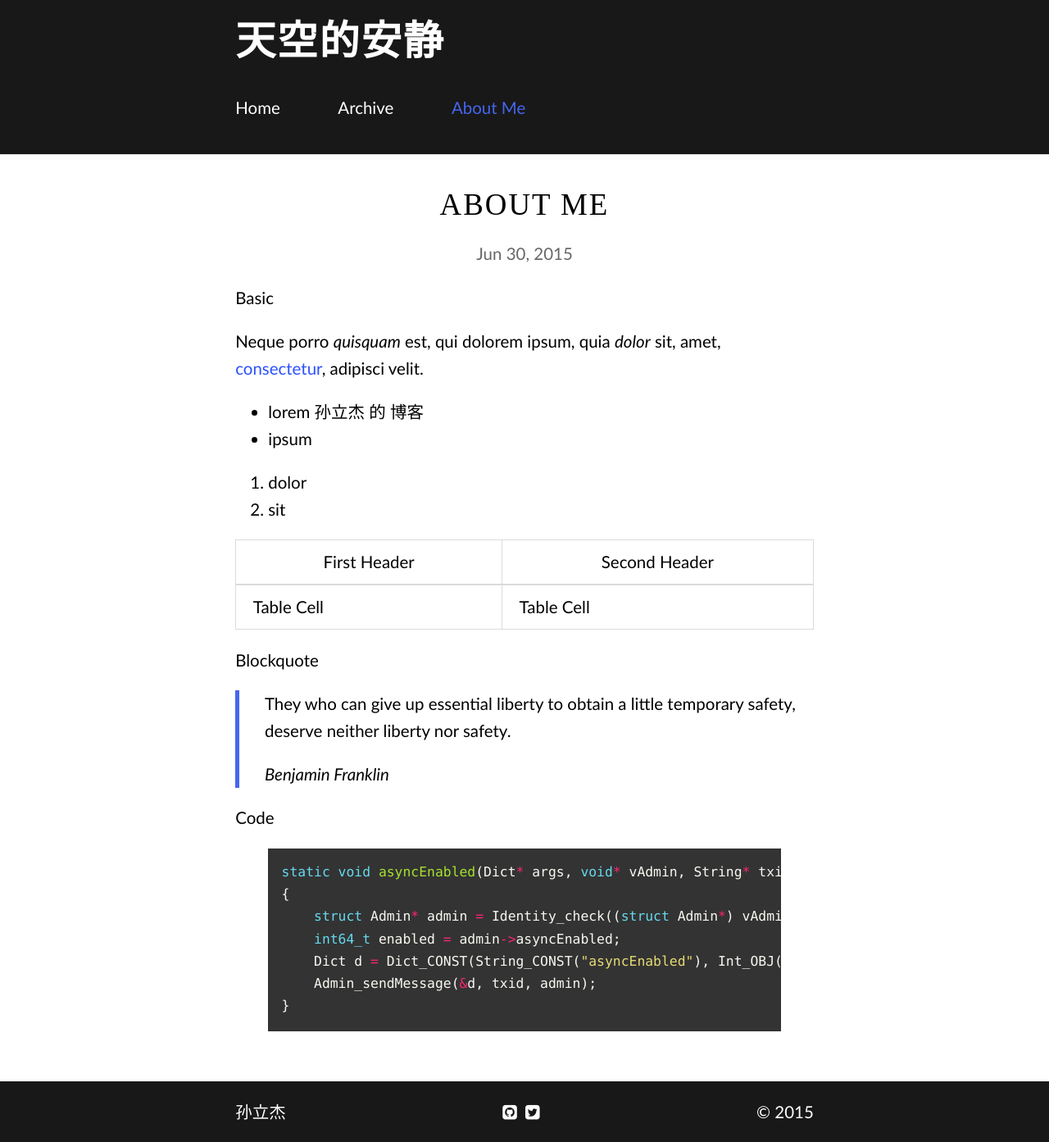
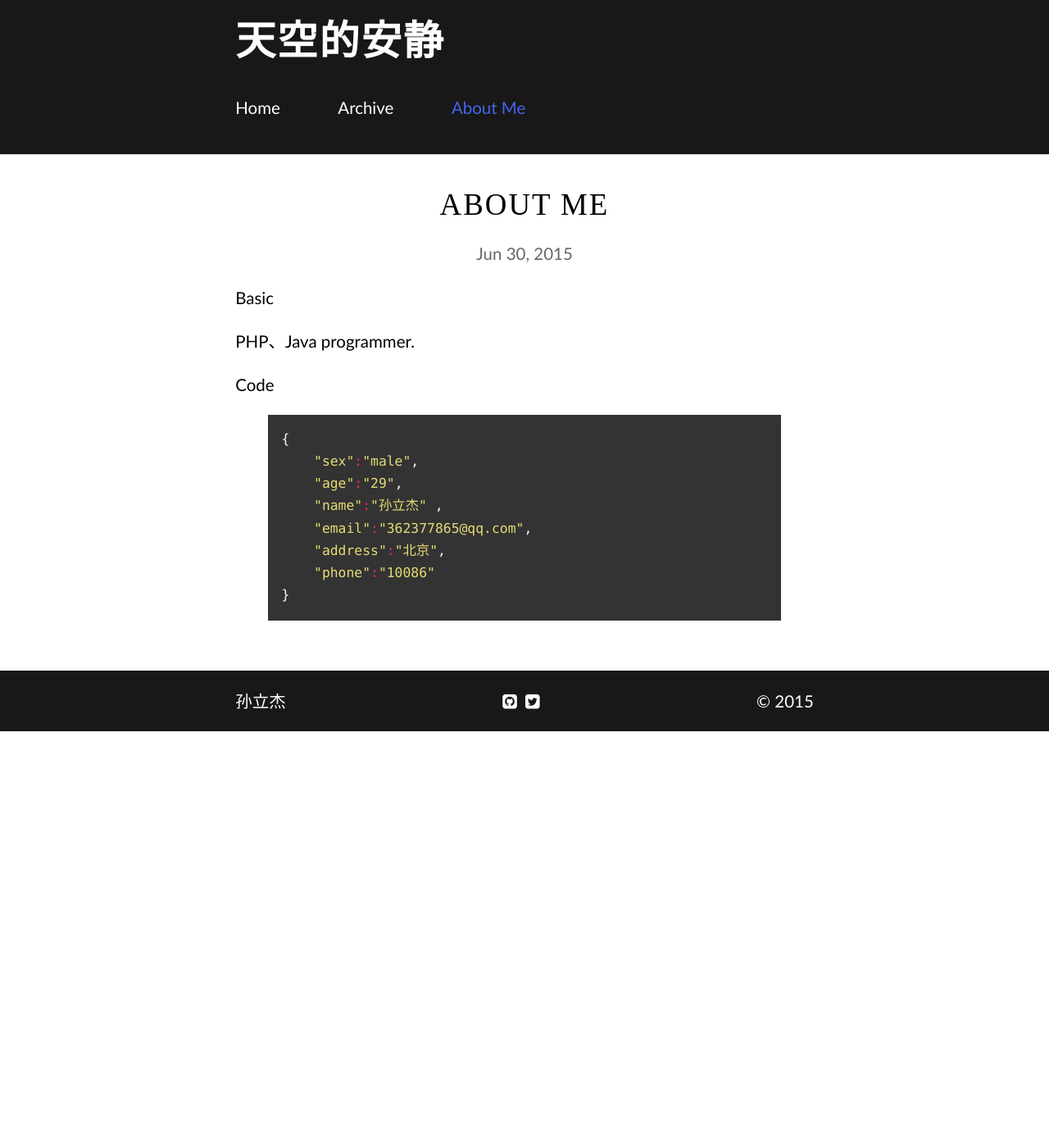
Before and after one commit to skyquiet/skyquiet.github.io, a Jekyll site: the page built from zz.md, in a window 1280 px wide. Shown: the whole page at 82% size. Built offline with Jekyll 4.4.1, drawn with Linux system fonts in a browser that asks for light colours; nearby versions of some CDN libraries; some web fonts are replaced; after the commit the page ends 900 px from its top, so only the background shows below that.

Commit message:
修改个人信息~

```diff
--- a/zz.md
+++ b/zz.md
@@ -6,35 +6,20 @@ permalink: /about/
 
 **Basic**
 
-Neque porro *quisquam* est, qui **dolorem** ipsum, quia ***dolor*** sit, amet, [consectetur](http://cjdns.info/), adipisci velit.
+PHP、Java programmer.
 
- * lorem  孙立杰 的 博客
- * ipsum
-
-1. dolor
-2. sit
-
-
-| First Header | Second Header |
-|--------------|---------------|
-| Table Cell   | Table Cell    |
-
-**Blockquote**
-
-> They who can give up essential liberty to obtain a little temporary safety, deserve neither liberty nor safety.
->
-> _Benjamin Franklin_
 
 **Code**
 
 {% highlight c %}
 
-static void asyncEnabled(Dict* args, void* vAdmin, String* txid, struct Allocator* requestAlloc)
 {
-    struct Admin* admin = Identity_check((struct Admin*) vAdmin);
-    int64_t enabled = admin->asyncEnabled;
-    Dict d = Dict_CONST(String_CONST("asyncEnabled"), Int_OBJ(enabled), NULL);
-    Admin_sendMessage(&d, txid, admin);
+    "sex":"male",
+    "age":"29",
+    "name":"孙立杰" ,
+    "email":"362377865@qq.com",
+    "address":"北京",
+    "phone":"10086"
 }
 
 {% endhighlight %}
```
Also changed, not shown: _posts/2014-09-22-bubbleSort.md (+1 -1 lines), 3 other files.
